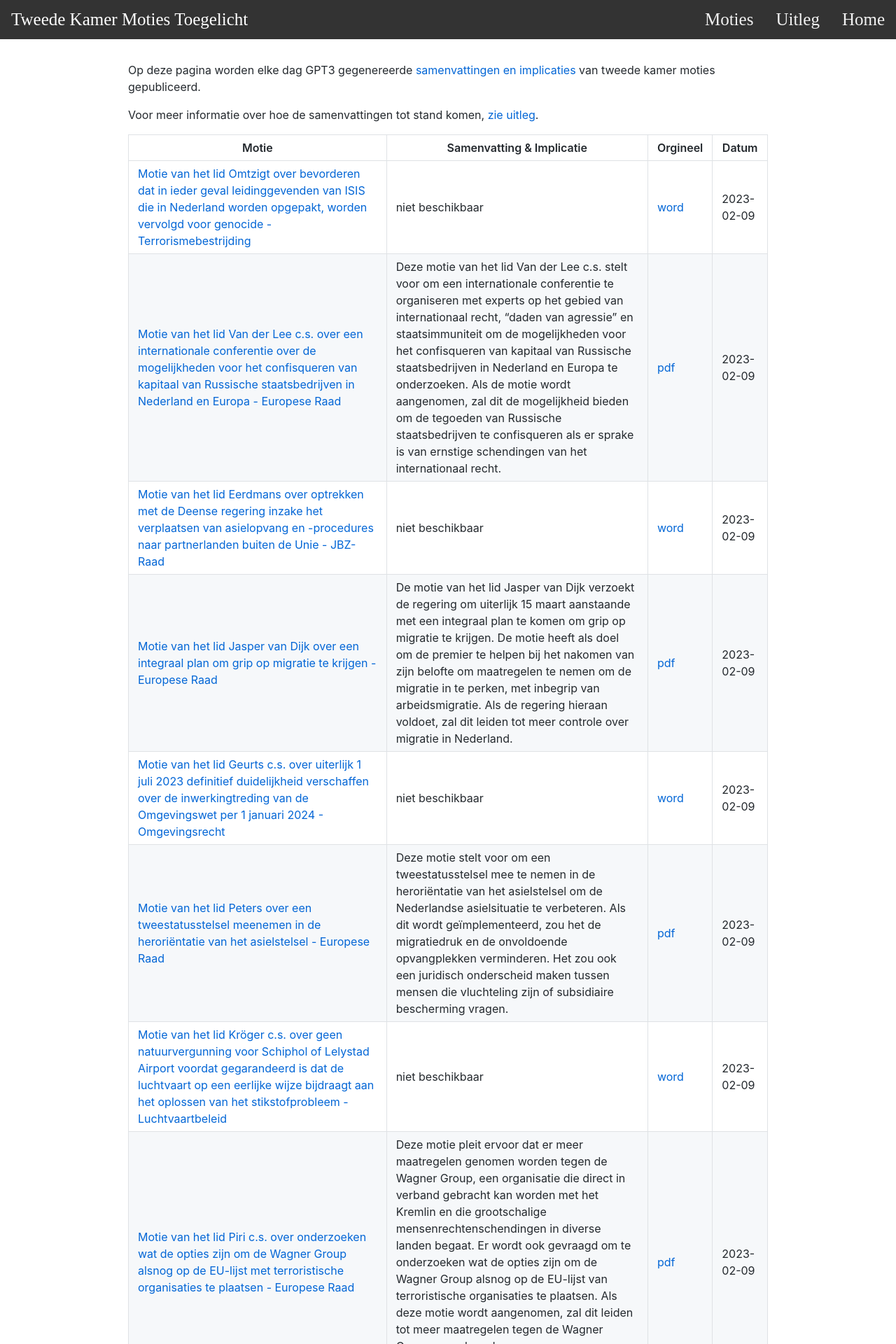
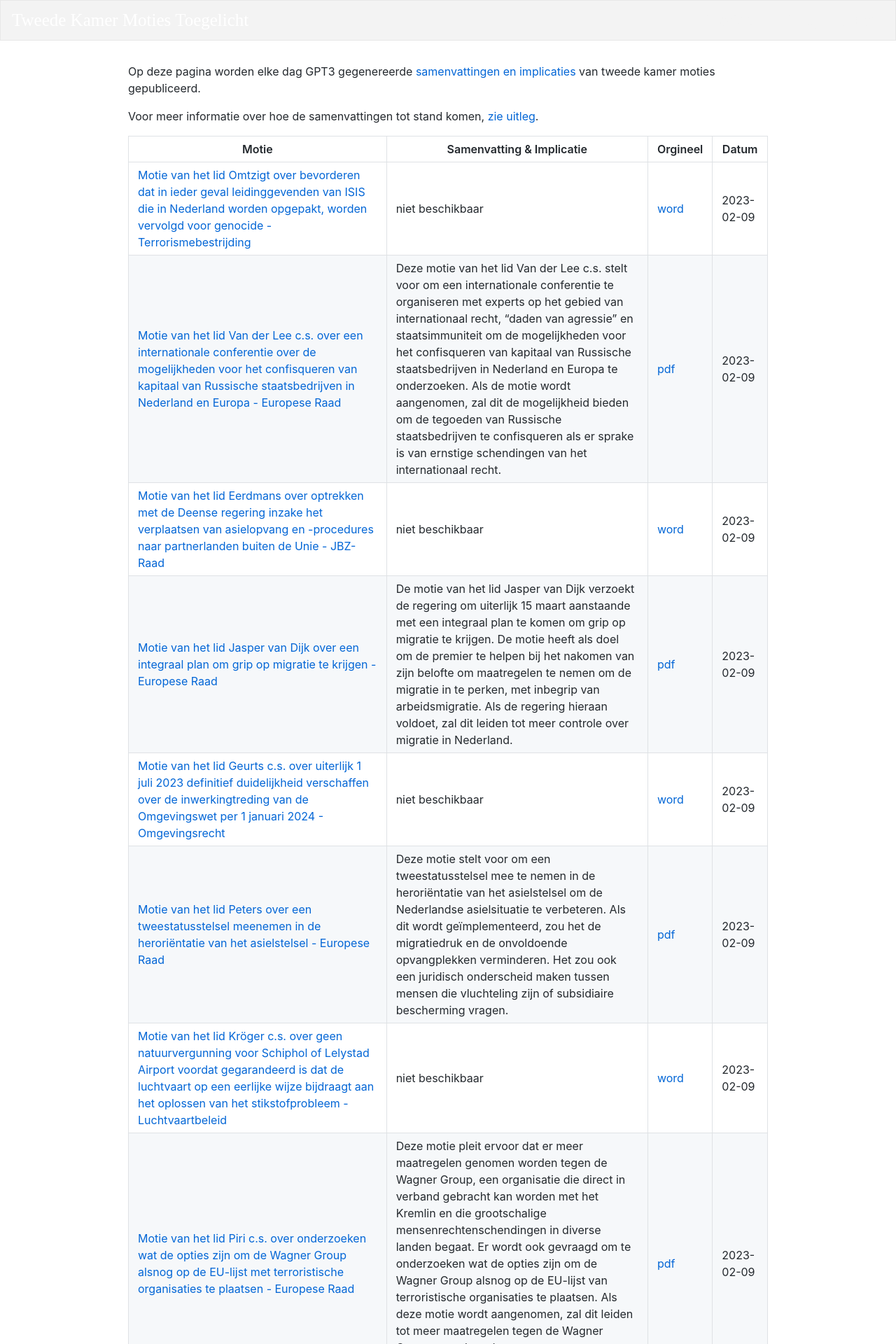
Before and after one commit to DavidZomerdijk/moties-toegelicht, a Jekyll site: the page built from readme.md, in a window 1280 px wide. Shown: the top 1920 px of the page at 70% size. Built offline with Jekyll 4.4.1, drawn with Linux system fonts in a browser that asks for light colours; our own code applies the rules of GitHub Pages for plain Markdown files.

Commit message:
updated menu

```diff
--- a/_layouts/default.html
+++ b/_layouts/default.html
@@ -1018,12 +1018,15 @@ body {
 
 .topnav {
   overflow: hidden;
-  background-color: #333;
+  /*background-color: #333;*/
+  border: 1px solid #e7e7e7;
+  background-color: #f3f3f3;
 }
+
 
 .topnav a {
   float: right;
-  color: #f2f2f2;
+  color: #f3f3f3;
   text-align: center;
   padding: 14px 16px;
   text-decoration: none;
@@ -1036,7 +1039,7 @@ body {
 }
 
 .topnav a.active {
-  background-color: #333;
+  background-color: #f3f3f3;
   color: white;
   float: left;
 }
```
